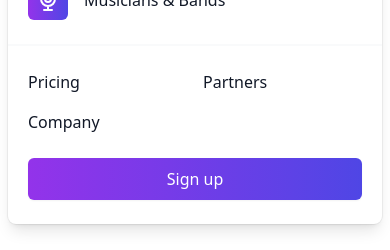
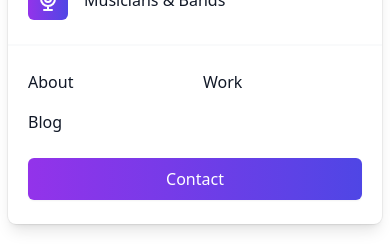
Before and after one commit to aymanoid/dazaki-web, a Next.js app: page / in a window 390 px wide. Both pictures are taken after a click on the button "Open menu". Shown: the part 452-702 px from the top of the page. Built offline with nearby package versions, Linux system fonts and the light colour scheme.

Commit message:
use correct link names in mobile too

```diff
--- a/components/Header.jsx
+++ b/components/Header.jsx
@@ -222,19 +222,19 @@ const Header = () => {
                     href="#"
                     className="text-base font-medium text-gray-900 hover:text-gray-700"
                   >
-                    Pricing
+                    About
                   </a>
                   <a
                     href="#"
                     className="text-base font-medium text-gray-900 hover:text-gray-700"
                   >
-                    Partners
+                    Work
                   </a>
                   <a
                     href="#"
                     className="text-base font-medium text-gray-900 hover:text-gray-700"
                   >
-                    Company
+                    Blog
                   </a>
                 </div>
                 <div className="mt-6">
@@ -242,7 +242,7 @@ const Header = () => {
                     href="#"
                     className="flex w-full items-center justify-center rounded-md border border-transparent bg-gradient-to-r from-purple-600 to-indigo-600 bg-origin-border px-4 py-2 text-base font-medium text-white shadow-sm hover:from-purple-700 hover:to-indigo-700"
                   >
-                    Sign up
+                    Contact
                   </a>
                 </div>
               </div>
```
